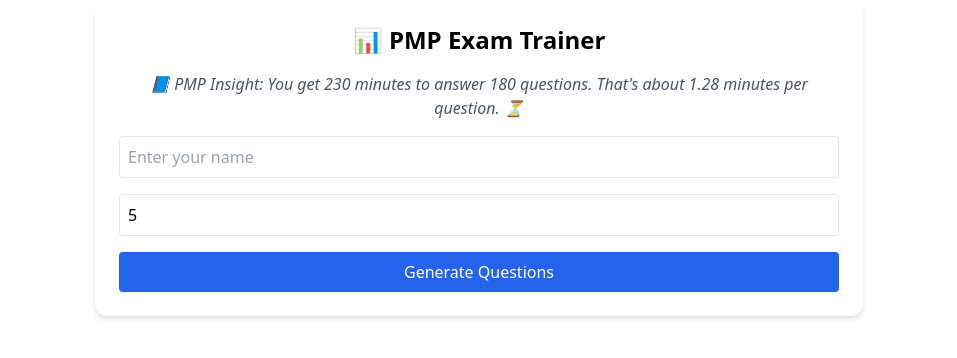
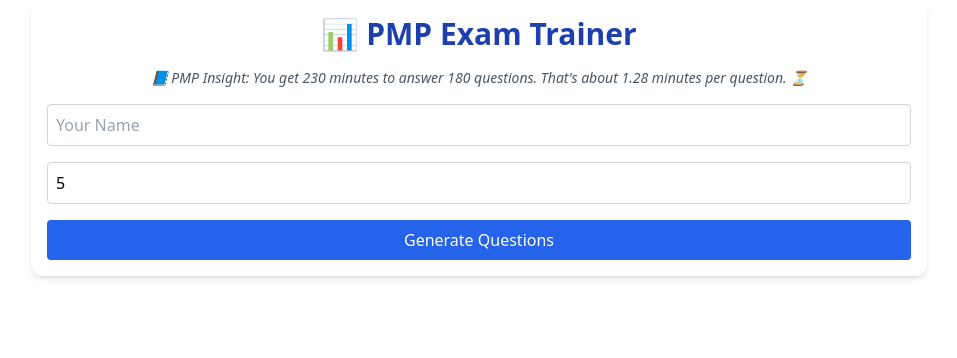
Before and after one commit to AbinsEagle/PMP-exam-timer, a React (Create React App) app: page / in a window 1280 px wide. Shown: the top 358 px of the page, without its empty margins (161-1118 px from the left). Built offline with nearby package versions, Linux system fonts and the light colour scheme.

Commit message:
Update ExamTimerApp.jsx

```diff
--- a/src/ExamTimerApp.jsx
+++ b/src/ExamTimerApp.jsx
@@ -109,29 +109,29 @@
   };
 
   return (
-    <div className="p-6 max-w-3xl mx-auto bg-white rounded-xl shadow-md space-y-4">
+    <div className="p-4 max-w-4xl mx-auto bg-white rounded-xl shadow-md space-y-4">
       {stage === "input" && (
         <form onSubmit={handleSettingsSubmit} className="space-y-4">
-          <h1 className="text-2xl font-bold text-center">
+          <h1 className="text-3xl font-bold text-center text-blue-800">
             📊 PMP Exam Trainer
           </h1>
-          <p className="italic text-center text-gray-600">
+          <p className="italic text-center text-gray-600 text-sm">
             📘 PMP Insight: You get 230 minutes to answer 180 questions. That's about 1.28 minutes per question. ⏳
           </p>
           <input
             type="text"
-            placeholder="Enter your name"
+            placeholder="Your Name"
             value={userName}
             onChange={(e) => setUserName(e.target.value)}
-            className="w-full p-2 border rounded"
+            className="w-full p-2 border border-gray-300 rounded"
             required
           />
           <input
             type="number"
-            placeholder="How many questions you want to practice?"
+            placeholder="Number of questions you want to practice"
             value={totalQuestions}
             onChange={(e) => setTotalQuestions(Number(e.target.value))}
-            className="w-full p-2 border rounded"
+            className="w-full p-2 border border-gray-300 rounded"
             required
           />
           <button
@@ -145,7 +145,7 @@
 
       {stage === "ready" && (
         <div className="text-center">
-          <p className="text-lg font-semibold">Questions ready!</p>
+          <p className="text-lg font-semibold">✅ Questions are ready!</p>
           <p className="text-sm text-gray-500">Estimated Time: {formatTime(estimatedTime)}</p>
           <button
             onClick={handleStartExam}
@@ -158,11 +158,12 @@
 
       {stage === "exam" && questions.length > 0 && (
         <div className="space-y-4">
-          <div className="flex justify-between items-center text-sm">
+          <div className="flex justify-between items-center text-xs text-gray-600">
             <span>⏰ Time Left: {formatTime(timeLeft)}</span>
             <span>📍 Question {currentQuestionIndex + 1} of {totalQuestions}</span>
             <span>⏳ Time on this question: {formatTime(questionTime)}</span>
           </div>
+
           <div className="p-4 border rounded bg-gray-50">
             <p className="font-semibold">
               Q{currentQuestionIndex + 1}: {questions[currentQuestionIndex].question}
@@ -189,6 +190,7 @@
               </div>
             ))}
           </div>
+
           <button
             onClick={handleNext}
             disabled={!selectedOption}
@@ -196,10 +198,11 @@
           >
             {currentQuestionIndex + 1 === totalQuestions ? "Finish Exam" : "Next Question"}
           </button>
+
           <div className="text-sm mt-4">
             <strong>🧾 Real-Time Log</strong>
             <ul className="list-disc pl-4">
-              {Object.entries(selectedAnswers).map(([key, val], idx) => (
+              {Object.entries(selectedAnswers).map(([key, val]) => (
                 <li key={key}>
                   Q{Number(key) + 1}: {formatTime(val.time)} – {val.selected} {val.selected === val.answer ? "✔ Correct" : "❌ Wrong"}
                 </li>
```
